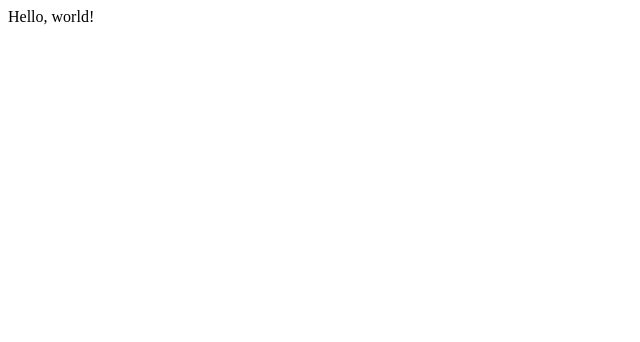
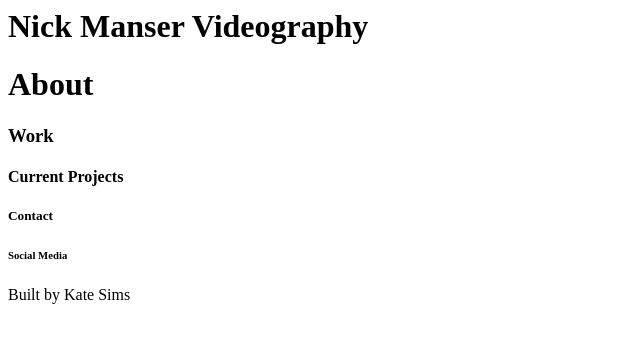
Before and after one commit to katersims/Project, a plain HTML site: page index.html in a window 1280 px wide. Shown: the whole page, without its empty margins (0-640 px from the left). Drawn offline with Linux system fonts and the light colour scheme.

Commit message:
Writing inital text and trying out some header tags

```diff
--- a/index.html
+++ b/index.html
@@ -1,7 +1,23 @@
 <html> <!-- opening -->
 	<head>
+		<!-- Nick Manser Videography -->
+
+		<title>
+		Nick Manser Videography
+	</title>
+
 	</head>
 	<body>
-		Hello, world!
+
+		<h1> Nick Manser Videography </h1>
+
+		<h1> About </h1>
+		<h3> Work </h3>
+		<h4> Current Projects </h4>
+		<h5> Contact </h5>
+
+		<h6> Social Media </h6>
+		<h7> Built by Kate Sims </h7>
+
 	</body>
  </html> <!-- closing -->
```
